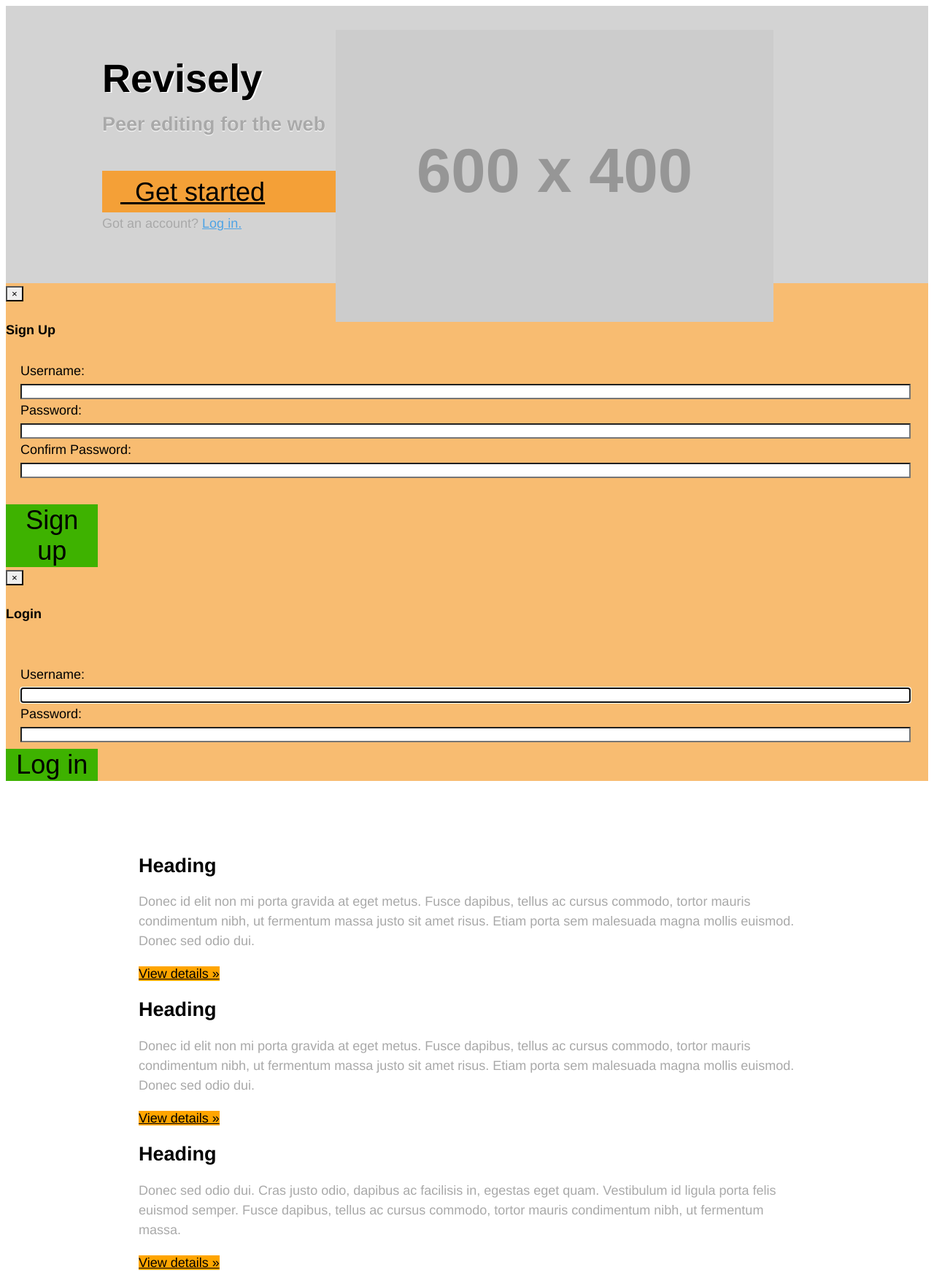
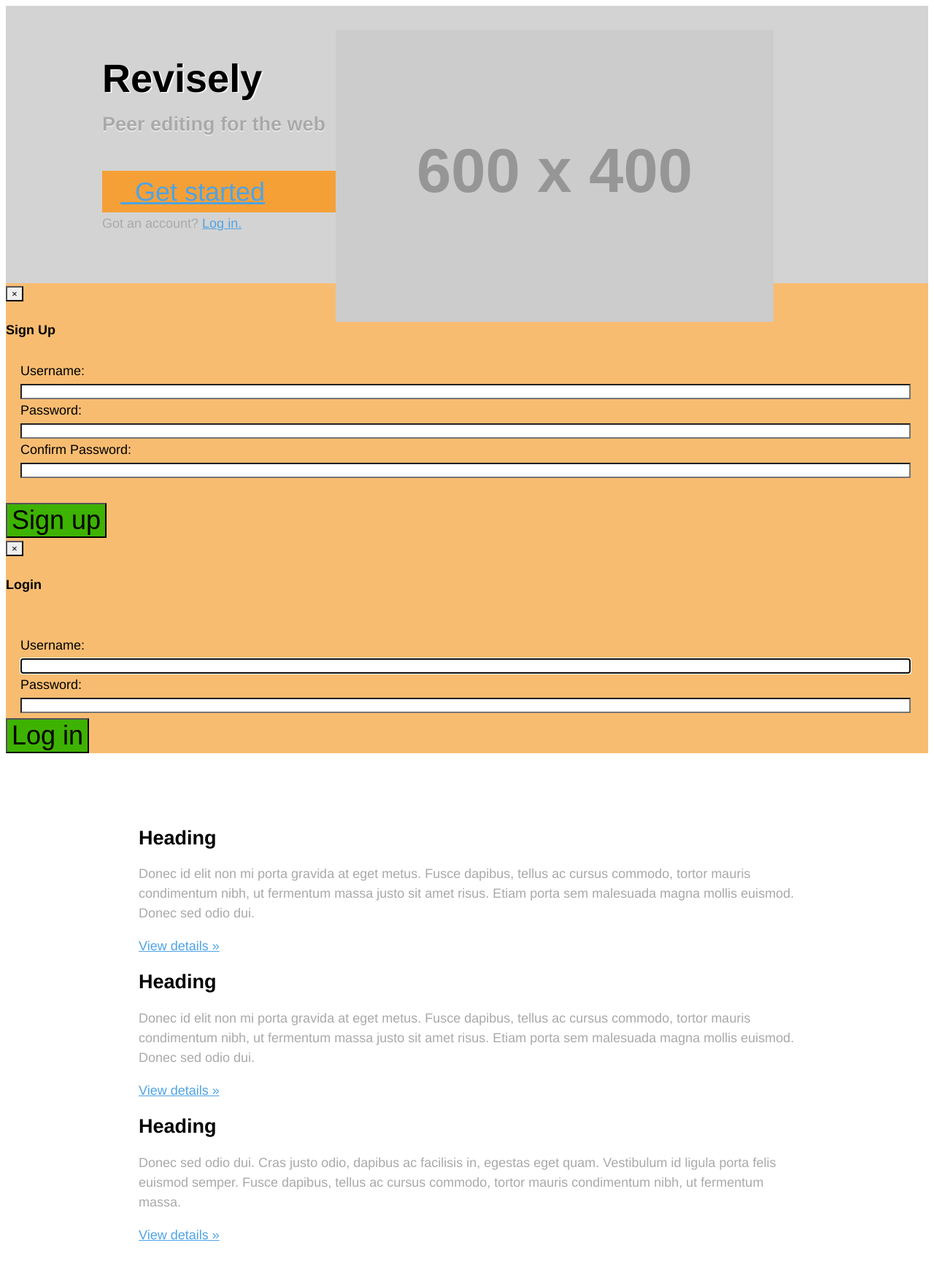
Before and after one commit to nmoroze/peer-edit, a Django app: page /accounts/login/ in a window 1280 px wide. Shown: the whole page at 73% size. After the commit the page ends 1700 px from the top, so only its background shows below. Run offline with Django 3.2, Linux system fonts and the light colour scheme; grey boxes labelled with a size stand in for pictures from a placeholder-image service; parts of the project's set-up code (start-up, migrations or seed data) failed here and were passed over; some libraries are stand-ins or nearby versions.

Commit message:
Made input button style only apply to forms

```diff
--- a/peer_edit/static/css/base.css
+++ b/peer_edit/static/css/base.css
@@ -34,10 +34,10 @@ input {
 	text-align: left;
 }
 
-.btn {
+input.btn {
 	border: 0;
 	background-color: orange;
-	color: black;
+	color: white;
 	width: 10%;
 	margin-top: 2px;
 }
```
